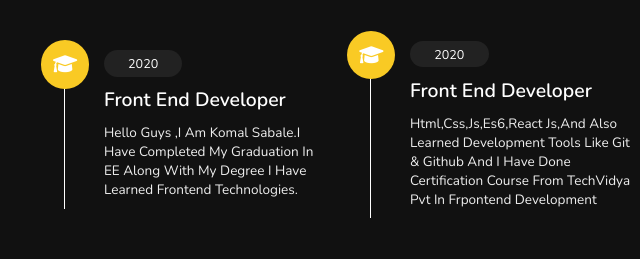
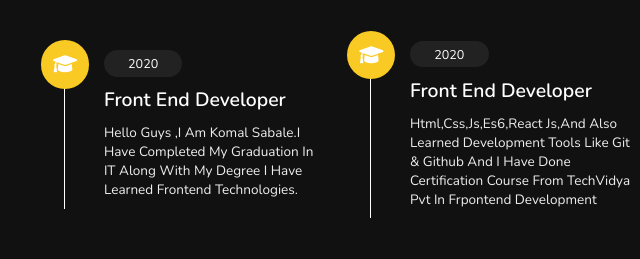
Before and after one commit to pleasecodekomal/IP_experiment3, a plain HTML site: page index.html in a window 1280 px wide. Shown: the part 1686-1945 px from the top of the page, 323-963 px from the left. Drawn offline with nearby package versions, Linux system fonts and the light colour scheme; files whose address does not match are found by name.

Commit message:
Update index.html

```diff
--- a/index.html
+++ b/index.html
@@ -97,7 +97,7 @@
      <i class="fas fa-graduation-cap"></i>
      <span>2020</span>
      <h3>front end Developer</h3>
-     <p>Hello guys ,I am komal sabale.I have completed my Graduation in EE along with my degree I have Learned Frontend technologies. </p>
+     <p>Hello guys ,I am komal sabale.I have completed my Graduation in IT along with my degree I have Learned Frontend technologies. </p>
     </div>
 
         <div class="box">
@@ -185,7 +185,7 @@
 <!-- jquery Cdn link -->
 <link rel="stylesheet" href="https://cdnjs.cloudflare.com/ajax/libs/jquery/3.6.0/jquery.min.js">
 <!-- custom js file link -->
-<script src="js/script.js">
+<script src="script.js">
 </script>
 
 </body>
```
